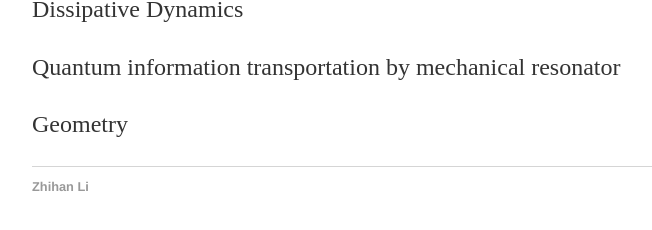
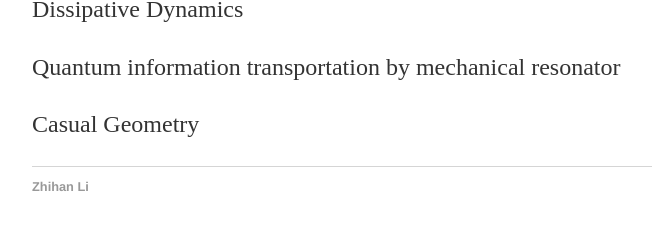
Before and after one commit to ZhihanLi666/ZhihanLi-Research, a Jekyll site: the page built from index.html, in a window 1280 px wide. Shown: the part 262-492 px from the top of the page, without its empty margins (160-812 px from the left). Built offline with Jekyll 4.4.1, drawn with Linux system fonts in a browser that asks for light colours.

Commit message:
Update index.html

```diff
--- a/index.html
+++ b/index.html
@@ -7,5 +7,5 @@ title: Personal website
 	<p>Nano-microlenses<p>
         <p>Dissipative Dynamics<p>
         <p>Quantum information transportation by mechanical resonator<p>
-        <p>Geometry<p>
+        <p>Casual Geometry<p>
 </div><!-- /.blurb -->
```
